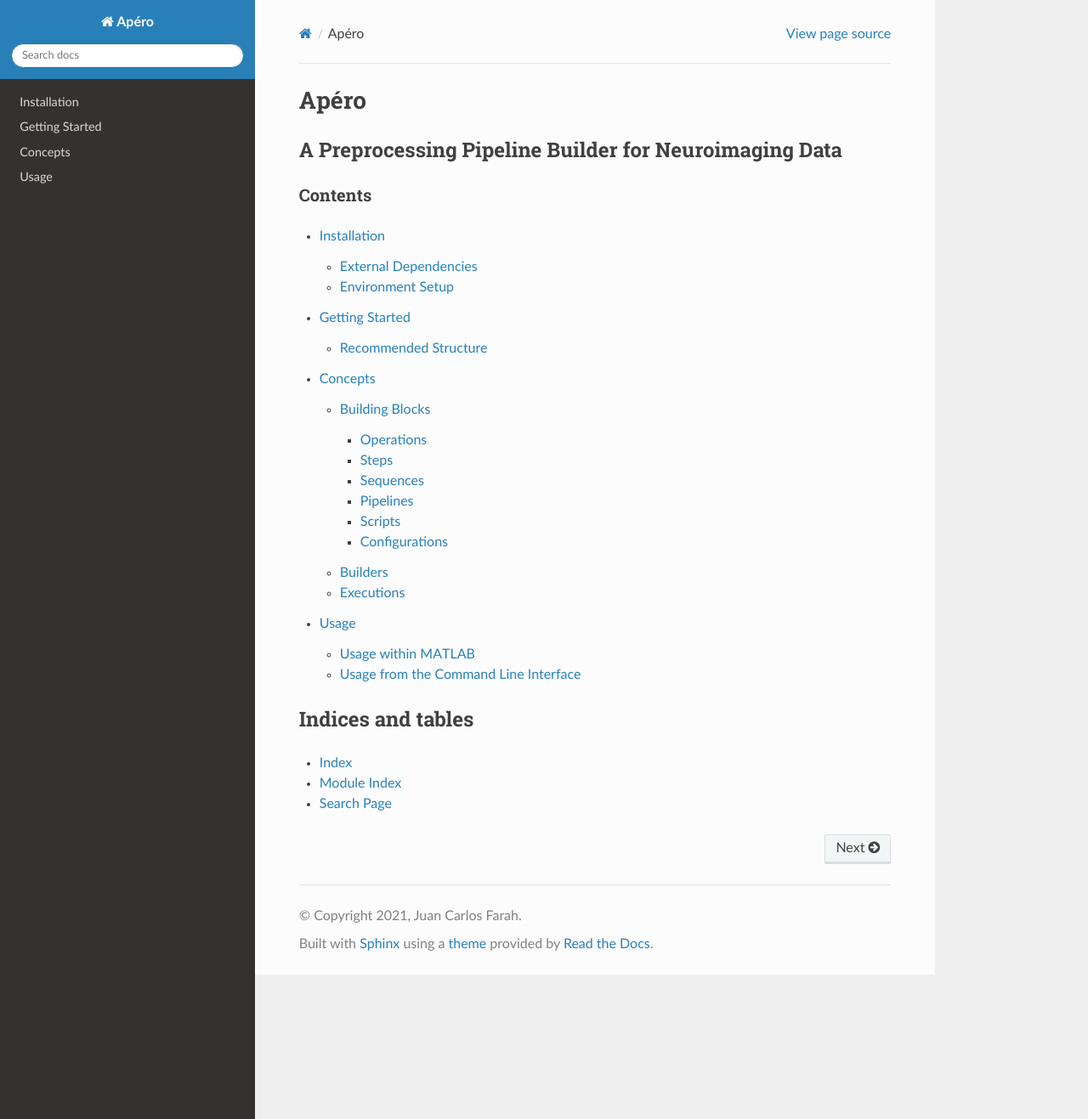
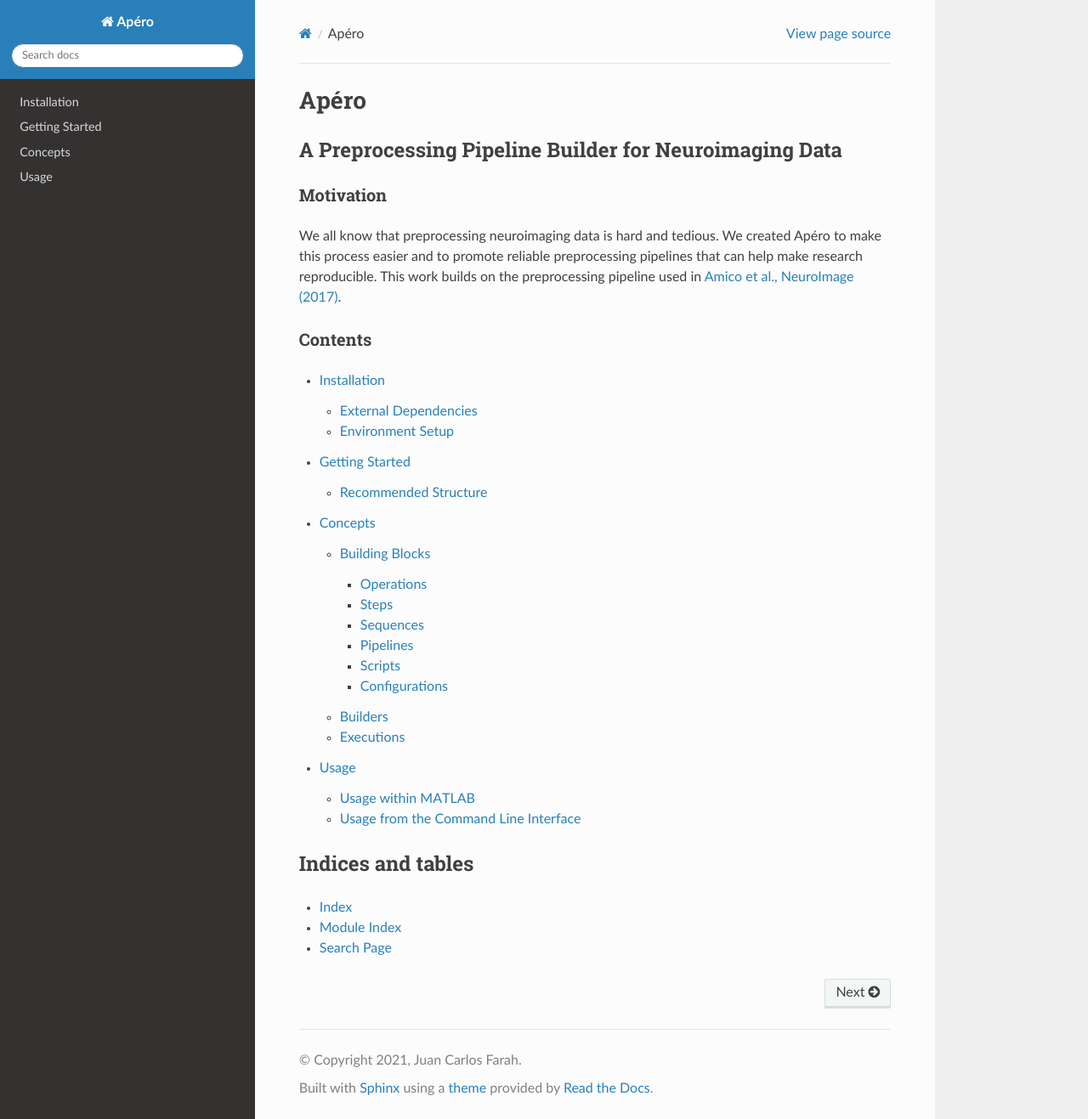
Before and after one commit to juancarlosfarah/apero, a Sphinx documentation site: the page built from docs/index.rst, in a window 1280 px wide and 1317 px high. Shown: the whole window at 85% size. Built offline with Sphinx 7.4.7 and the Read the Docs theme 2.0.0, drawn with Linux system fonts in a browser that asks for light colours.

Commit message:
docs: add motivation

```diff
--- a/docs/index.rst
+++ b/docs/index.rst
@@ -9,6 +9,14 @@ Apéro
 
 A Preprocessing Pipeline Builder for Neuroimaging Data
 ======================================================
+
+Motivation
+----------
+
+We all know that preprocessing neuroimaging data is hard and tedious. We created
+Apéro to make this process easier and to promote reliable preprocessing pipelines
+that can help make research reproducible. This work builds on the preprocessing
+pipeline used in `Amico et al., NeuroImage (2017) <https://doi.org/10.1016/j.neuroimage.2017.01.020)>`_.
 
 Contents
 --------
```
